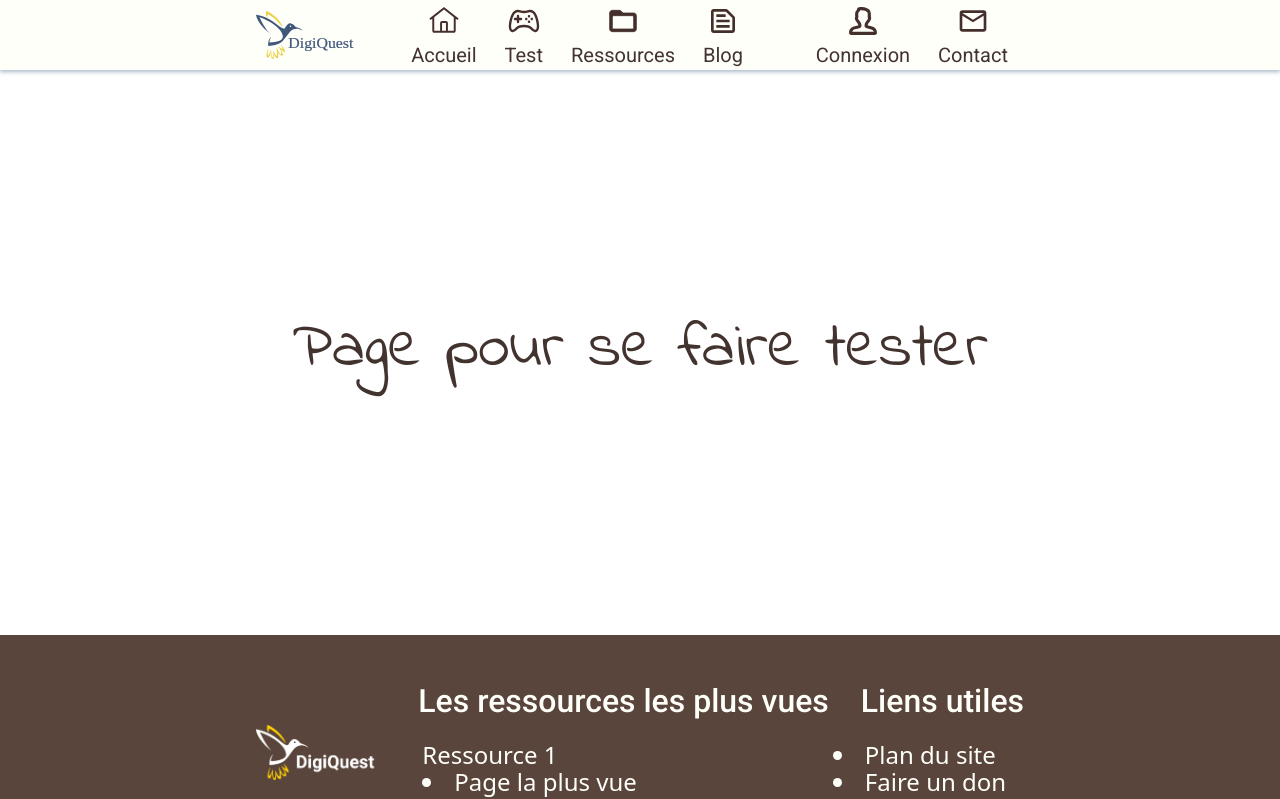
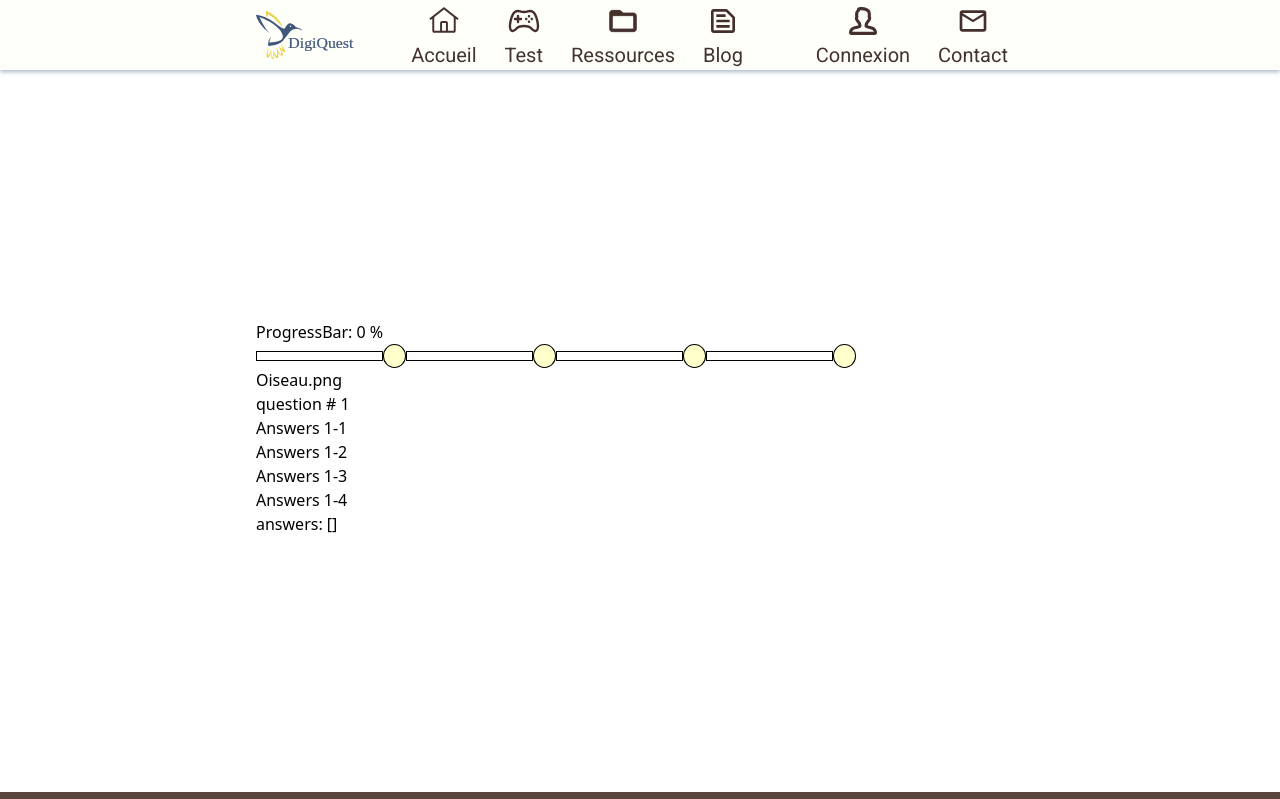
Before and after one commit to Fenysk/Digiquest, a Vue app: page /test in a window 1280 px wide. Shown: the top 799 px of the page. Built offline with nearby package versions, Linux system fonts and the light colour scheme.

Commit message:
:sparkles: Ajout de la base du jeu

```diff
--- a/src/router/index.js
+++ b/src/router/index.js
@@ -8,7 +8,7 @@ import ConnexionView from "@/views/User/ConnexionView.vue";
 import AccountView from "@/views/User/AccountView.vue";
 import ContactView from "@/views/User/ContactView.vue";
 import RessourcesView from "@/views/User/RessourcesView.vue";
-import TestView from "@/views/User/TestView.vue";
+import GameView from "@/views/User/GameView.vue";
 import ProfessionnalView from "@/views/User/ProfessionnalView.vue";
 import SiteMapView from "@/views/User/SitemapView.vue";
 
@@ -29,8 +29,8 @@ const routes = [
 
   {
     path: "/test",
-    name: "TestView",
-    component: TestView,
+    name: "GameView",
+    component: GameView,
   },
 
   {
--- /dev/null
+++ b/src/views/User/GameView.vue
@@ -0,0 +1,142 @@
+<template>
+    <div id="test" class="xl:px-64 lg:px-32 md:px-16 sm:px-8 px-4 ease-in-out duration-300 py-64">
+
+        <!-- Game Content -->
+        <div>
+            <!-- Progress Bar -->
+            <div>
+                ProgressBar: {{ progress.toFixed(0) }} %
+                <div style="display: flex; flex-direction: row; width: 600px;">
+
+                    <!-- Repeted section + star -->
+                    <div v-for="item, index of [0, 1, 2, 3]" :key="index"
+                        style="display: flex;width: 150px; justify-content: space-around;align-items: center;">
+                        <div
+                            style="display: inline-block;height: 10px; width:130px; background-color: white;border:black 1px solid;">
+
+                            <!-- Progress Section -->
+                            <div style="height: 100%; background-color: yellow; transition: width 0.3s;"
+                                :style="{ width: sectionsProgress[index].toFixed(0) + '%', 'transition-delay': (progress >= (index + 1) * 25) ? '0' : '0.4s' }">
+                            </div>
+
+
+                        </div>
+                        <!-- Progress Star -->
+                        <div style="height: 24px; width: 24px; border:1px solid black; border-radius: 50%; transition: background-color s 0.4s;"
+                            :style="{ backgroundColor: starColors[index] }"></div>
+                    </div>
+
+
+                </div>
+            </div>
+            <!-- End Progress Bar -->
+
+            <!-- Main Game -->
+            <div v-if="!!scenario && currentStep < scenario.length">
+                <div>Oiseau.png</div>
+                <!-- Question -->
+                <div>
+                    {{ scenario[currentStep].question }}
+                </div>
+
+                <!-- Answers -->
+                <div>
+                    <div v-for="item, index of scenario[currentStep].answers" :key="index">
+                        <button type="button" @click="answerClicked(index)"> {{ scenario[currentStep].answers[index] }}
+                        </button> <br>
+                    </div>
+                </div>
+            </div>
+            <div v-else>
+                Fin du jeu!
+            </div>
+            answers: {{ answers }}
+            <!-- End Main Game -->
+        </div>
+        <!-- End Game Content -->
+
+    </div>
+</template>
+
+<script>
+export default {
+    name: "GameView",
+    async mounted() {
+        // TODO check with server if user is register
+
+        // TODO check if user already has pendingtest
+        // if yes -> set answers and curretn step
+    },
+    data() {
+        return {
+            currentStep: 0,
+            scenario: [
+                {
+                    question: "question # 1",
+                    answers: ["Answers 1-1", "Answers 1-2", "Answers 1-3", "Answers 1-4"]
+                },
+                {
+                    question: "question # 2",
+                    answers: ["Answers 2-1", "Answers 2-2", "Answers 3-3", "Answers 4-4"]
+                },
+                {
+                    question: "question # 3",
+                    answers: ["Answers 3-1", "Answers 3-2", "Answers 3-3", "Answers 3-4"]
+                },
+                {
+                    question: "question # 4",
+                    answers: ["Answers 4-1", "Answers 4-2", "Answers 4-3", "Answers 4-4"]
+                },
+                {
+                    question: "question # 5",
+                    answers: ["Answers 5-1", "Answers 5-2", "Answers 5-3", "Answers 5-4"]
+                },
+            ],
+            answers: []
+        }
+    },
+    computed: {
+        //
+        progress() {
+            if (!this.scenario || this.scenario.length == 0) {
+                return 0.0
+            }
+            return (this.currentStep / this.scenario.length) * 100.0
+        },
+        sectionsProgress() {
+            let progresses = [];
+            for (let i = 0; i < 4; i++) {
+                const progress = Math.min(Math.max(this.progress - i * 25, 0), 25) * 4
+                progresses.push(progress)
+            }
+
+            return progresses;
+
+        },
+        starColors() {
+            let stars = [];
+            for (let i = 0; i < 4; i++) {
+                const status = (this.progress >= (i + 1) * 25) ? 'rgba(255, 255, 0, 1.0)' : 'rgba(255, 255, 0, 0.2)'
+                stars.push(status)
+            }
+            return stars;
+        }
+    },
+    methods: {
+        answerClicked(index) {
+            // store answer
+            this.answers.push(index)
+            // proceed to next step
+            this.currentStep += 1;
+            // handle end of game
+            if (this.currentStep === this.scenario.length) {
+                this.finishedGame = true;
+            }
+        },
+    }
+}
+</script>
+
+<style lang="scss" scoped>
+@import "@/assets/scss/variables.scss";
+</style>
--- a/src/views/User/TestView.vue
+++ /dev/null
@@ -1,18 +0,0 @@
-<template>
-    <div id="test" class="xl:px-64 lg:px-32 md:px-16 sm:px-8 px-4 ease-in-out duration-300 py-64">
-
-        <h1 class="text-3xl text-center font-bold">Page pour se faire tester</h1>
-
-    </div>
-</template>
-
-<script>
-export default {
-    name: "TestView",
-}
-</script>
-
-<style lang="scss" scoped>
-@import "@/assets/scss/variables.scss";
-
-</style>
```
